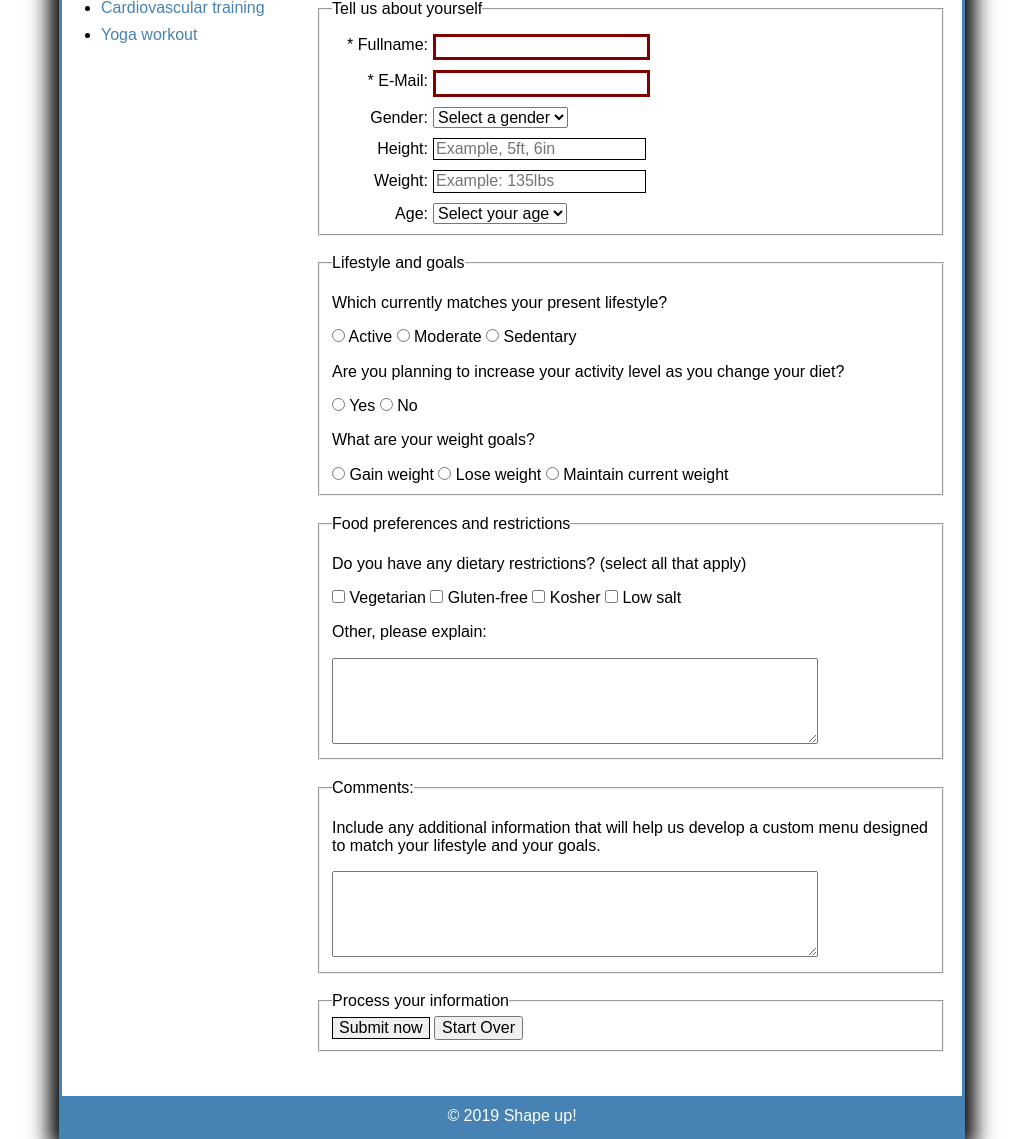
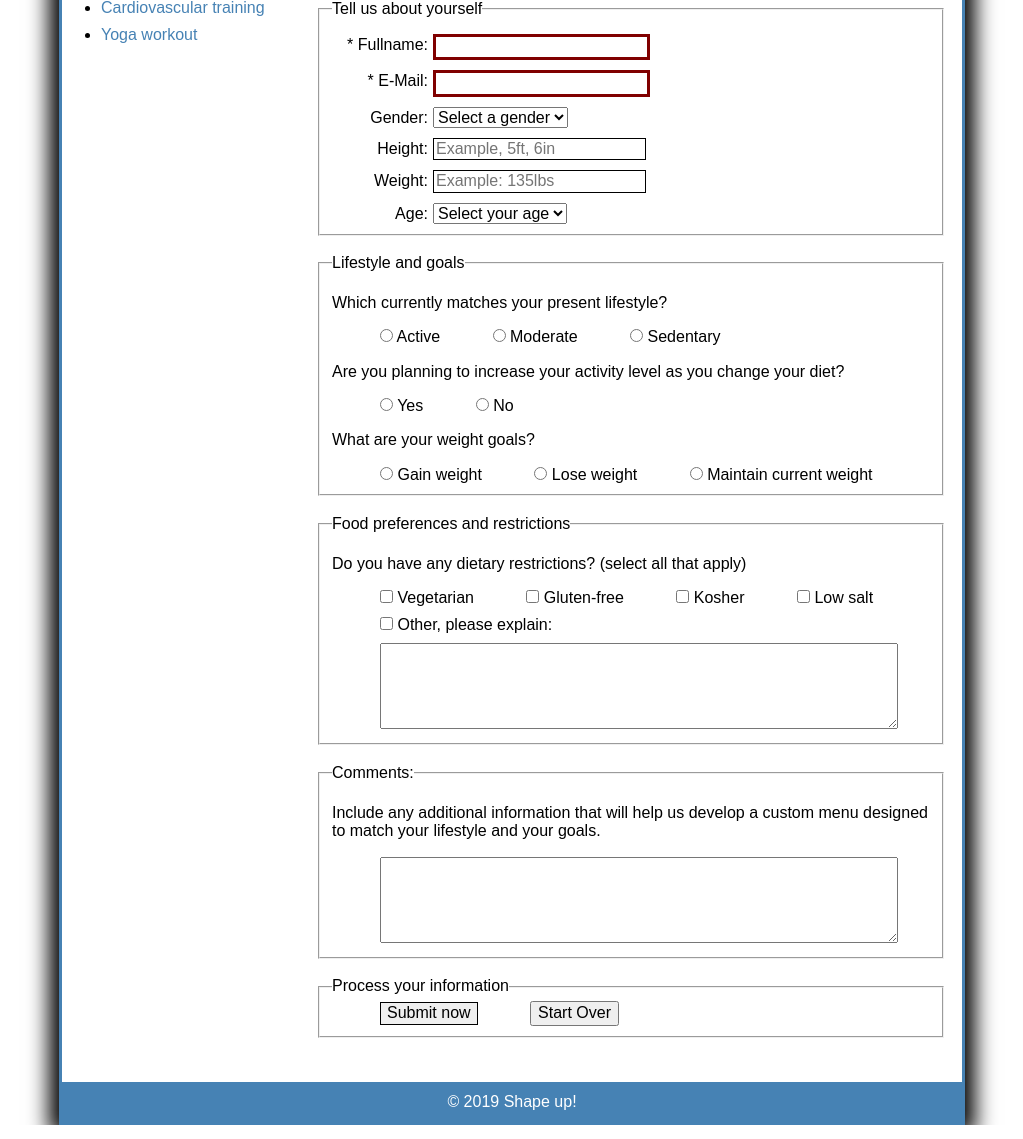
Before and after one commit to ec04012/csci4300-assignments, a PHP site: page /meal_plan.html in a window 1280 px wide. Shown: the part 320-1459 px from the top of the page, without its empty margins (128-1151 px from the left). Run offline with PHP 8.4, Linux system fonts and the light colour scheme.

Commit message:
Assignment 7 v1.3, linked labels and added style to other fields

```diff
--- a/meal_plan.css
+++ b/meal_plan.css
@@ -1,9 +1,3 @@
-textarea {
-    height: 5em;
-    width: 30em;
-    font-family: Arial, Helvetica, sans-serif;
-}
-
 input:valid {
     border: 1px solid black;
 }
@@ -21,8 +15,24 @@ input:invalid {
 
 #first_fieldset input {
     margin-top: 10px;
+    margin-left: 0;
 }
 
 #first_fieldset select {
     margin-top: 10px;
 }
+
+fieldset input {
+    margin-left: 3em;
+}
+
+fieldset textarea {
+    margin-left: 3em;
+    height: 5em;
+    width: 32em;
+    font-family: Arial, Helvetica, sans-serif;
+}
+
+fieldset input[type="checkbox"] {
+    margin-bottom: 13px;
+}
--- a/meal_plan.html
+++ b/meal_plan.html
@@ -103,28 +103,29 @@
             <fieldset>
                 <legend>Lifestyle and goals</legend>
                 <p>Which currently matches your present lifestyle?</p>
-                <input type="radio" name="lifestyle" value="active"><label for="active"> Active</label>
-                <input type="radio" name="lifestyle" value="moderate"><label for="moderate"> Moderate</label>
-                <input type="radio" name="lifestyle" value="sedentary"><label for="sedentary"> Sedentary</label>
+                <input type="radio" name="lifestyle" value="active" id="active"><label for="active"> Active</label>
+                <input type="radio" name="lifestyle" value="moderate" id="moderate"><label for="moderate"> Moderate</label>
+                <input type="radio" name="lifestyle" value="sedentary" id="sedentary"><label for="sedentary"> Sedentary</label>
                 <p>Are you planning to increase your activity level as you change your diet?</p>
-                <input type="radio" name="change_acitivity_level" value="yes"><label for="yes"> Yes</label>
-                <input type="radio" name="change_acitivity_level" value="no"><label for="no"> No</label>
+                <input type="radio" name="change_acitivity_level" value="yes" id="yes"><label for="yes"> Yes</label>
+                <input type="radio" name="change_acitivity_level" value="no" id="no"><label for="no"> No</label>
                 <p>What are your weight goals?</p>
-                <input type="radio" name="change_acitivity_level" value="gain_weight"><label for="gain_weight"> Gain
+                <input type="radio" name="weight_goals" value="gain_weight" id="gain_weight"><label for="gain_weight"> Gain
                     weight</label>
-                <input type="radio" name="change_acitivity_level" value="lose_weight"><label for="lose_weight"> Lose
+                <input type="radio" name="weight_goals" value="lose_weight" id="lose_weight"><label for="lose_weight"> Lose
                     weight</label>
-                <input type="radio" name="change_acitivity_level" value="lose_weight"><label for="maintain_weight">
+                <input type="radio" name="weight_goals" value="maintain_weight" id="maintain_weight"><label for="maintain_weight">
                     Maintain current weight</label>
             </fieldset><br>
             <fieldset>
                 <legend>Food preferences and restrictions</legend>
                 <p>Do you have any dietary restrictions? (select all that apply)</p>
-                <input type="checkbox" name="restriction" value="vegetarian"><label> Vegetarian</label>
-                <input type="checkbox" name="restriction" value="gluten-free"><label> Gluten-free</label>
-                <input type="checkbox" name="restriction" value="kosher"><label> Kosher </label>
-                <input type="checkbox" name="restriction" value="low_salt"><label> Low salt</label>
-                <p>Other, please explain:</p>
+                <input type="checkbox" name="restriction" value="vegetarian" id="vegetarian"><label for="vegetarian"> Vegetarian</label>
+                <input type="checkbox" name="restriction" value="gluten_free" id="gluten_free"><label for="gluten_free"> Gluten-free</label>
+                <input type="checkbox" name="restriction" value="kosher" id="kosher"><label for="kosher"> Kosher </label>
+                <input type="checkbox" name="restriction" value="low_salt" id="low_salt"><label for="low_salt"> Low salt</label>
+                <br>
+                <input type="checkbox" name="restriction" value="other" id="other"><label for="other"> Other, please explain:</label>
                 <textarea name="other_diet_restrictions"></textarea>
             </fieldset><br>
             <fieldset>
```
